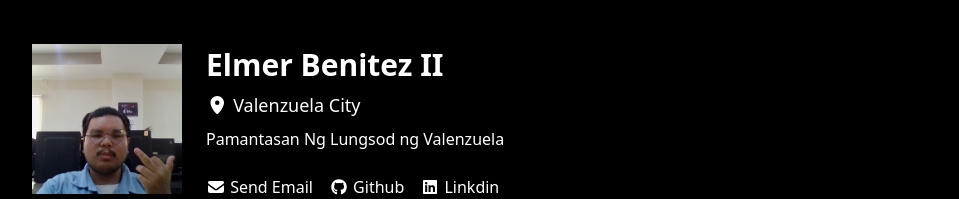
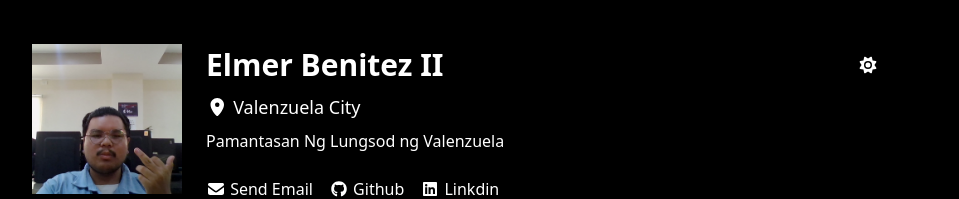
Before and after one commit to redd1514/my-portfolio, a React (Vite) app: page / in a window 1280 px wide. Shown: the top 199 px of the page, without its empty margins (160-1119 px from the left). Built offline with nearby package versions, Linux system fonts and the light colour scheme.

Commit message:
initial commit

```diff
--- a/src/components/profile.jsx
+++ b/src/components/profile.jsx
@@ -26,7 +26,12 @@ const [theme, setTheme] = useState('dark');
                 <div className="flex items-center justify-between gap-2 w-full">
                     <h1 className="text-3xl font-bold">Elmer Benitez II</h1>
                     <a>
-
+                    <button
+                        className="dark:text-white py-2"
+                        onClick={toggleTheme}
+                        >
+                        {theme === 'light' ?  <FontAwesomeIcon icon={faMoon} /> : <FontAwesomeIcon icon={faSun} />}
+                    </button>
                     </a>
                 </div>
 
```
